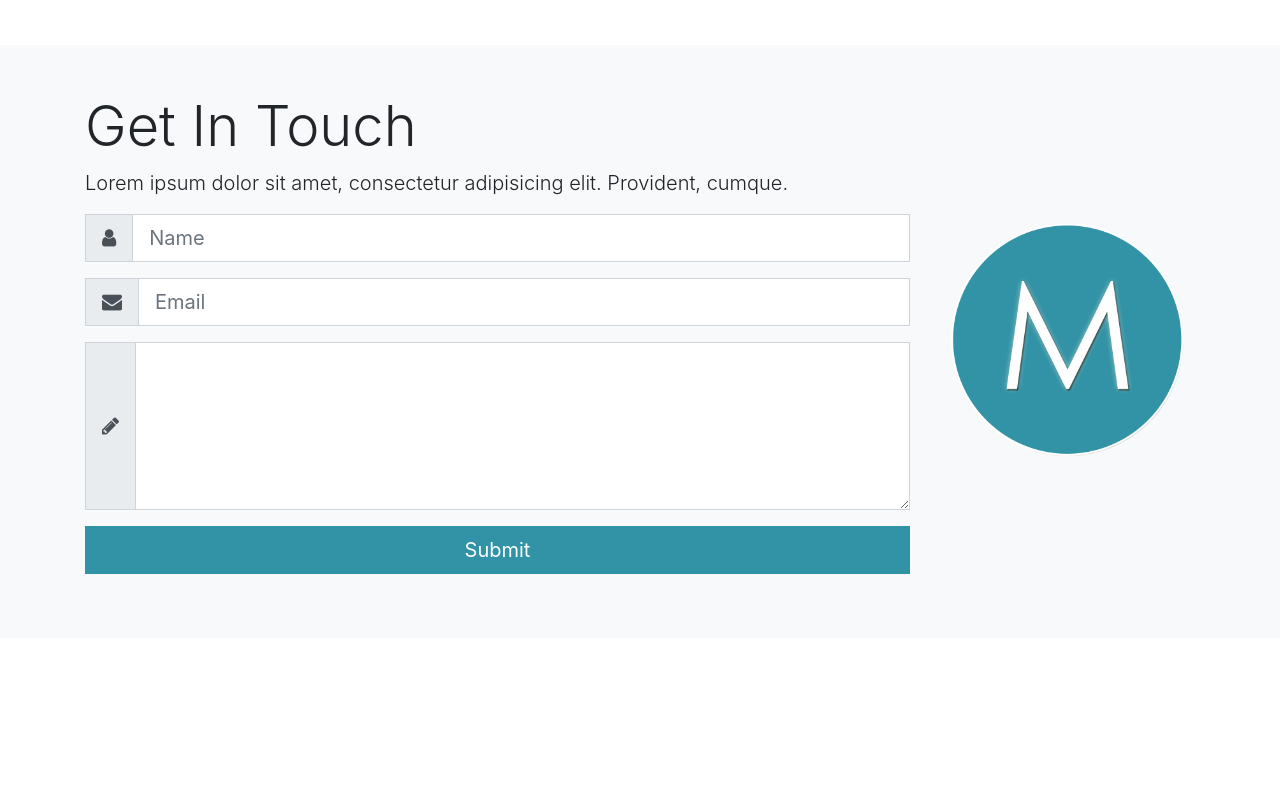
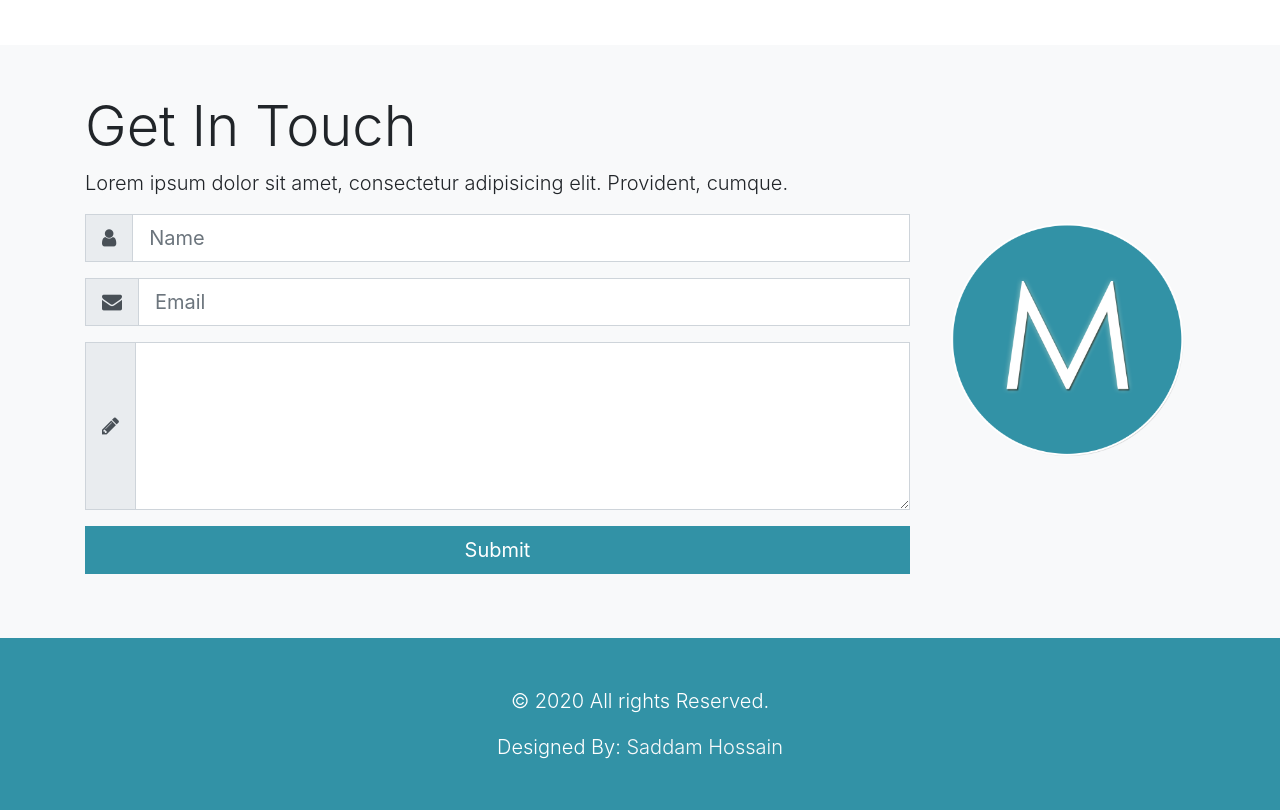
Before and after one commit to saddamhr/mizuxe, a plain HTML site: page index.html in a window 1280 px wide. Shown: the part 2425-3235 px from the top of the page. Before the commit the page ends 3063 px from the top, so only its background shows below. Drawn offline with Linux system fonts and the light colour scheme.

Commit message:
footer done

```diff
--- a/index.html
+++ b/index.html
@@ -356,6 +356,19 @@
 		</div>
 	</section>
 
+	<!-- FOOTER -->
+	<footer id="footer-main" class="py-5 bg-primary text-center">
+		<div class="container">
+			<div class="row">
+				<div class="col-12">
+					<p class="lead">&copy; 2020 All rights Reserved.</p>
+					<span class="lead">Designed By: <a class="text-light" href="" target="_blank">Saddam Hossain</a></span>
+				</div>
+			</div>
+		</div>
+	</footer>
+
+	<!-- JS SCRIPT -->
 	<script src="assets/js/jquery.min.js"></script>
 	<script src="assets/js/popper.min.js"></script>
 	<script src="assets/js/bootstrap.min.js"></script>
```
